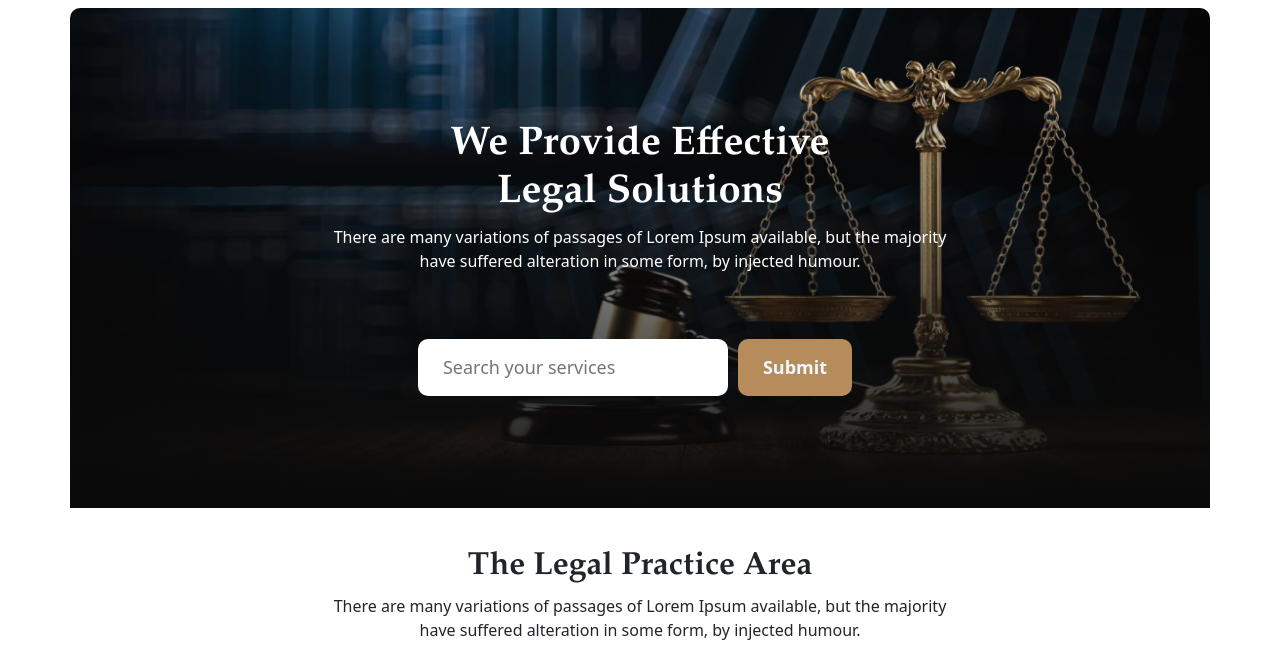
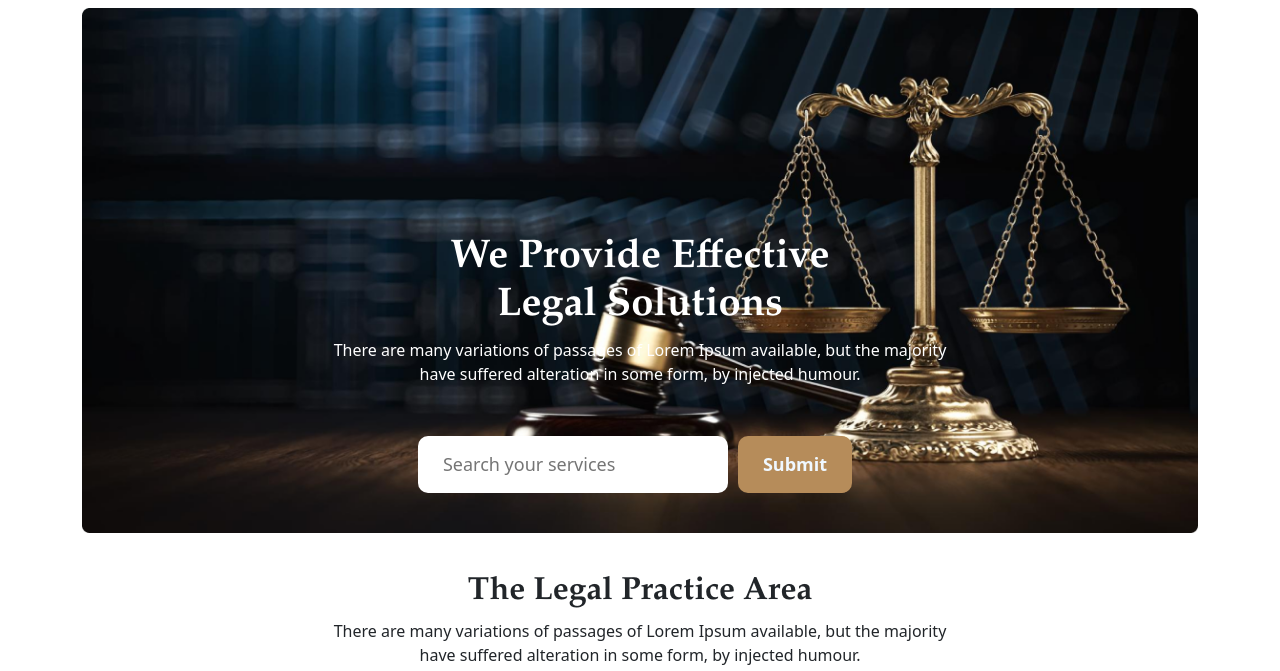
Before and after one commit to mdibrahimkhalil1995/3rd-assignment, a plain HTML site: page index.html in a window 1280 px wide. Shown: the part 98-769 px from the top of the page. Drawn offline with Linux system fonts and the light colour scheme.

Commit message:
add some line in slider

```diff
--- a/css/style.css
+++ b/css/style.css
@@ -5,26 +5,6 @@ h1,h2,h3{
 
 
 /* ==================================== */
-.slider-bg{
-    background-image: url(../images/banner.png);
-    height: 500px;
-    background-size: cover;
-    background-position: center;
-    background-repeat: no-repeat;
-    border-radius: 10px;
-
-}
-.slider{
-    background: linear-gradient(to top, #0a0a0a, #fffcfc00);
-    width: 100%;
-    height: 100%;
-    display: flex;
-    flex-direction: column;
-    justify-content: center;
-    align-items: center;
-    text-align: center;https://www.youtube.com/
-    color: aliceblue;
-}
 .slider h1{
     font-family: garamond;
     font-weight: 700;
--- a/index.html
+++ b/index.html
@@ -9,6 +9,7 @@
     <link rel="stylesheet" href="css/style.css">
   </head>
   <body>
+    <!-- nav section start -->
     <section>
         <div class="container py-3">
             <div class="row">
@@ -68,16 +69,20 @@
             </div>
         </div>
     </section>
+    <!-- nav section end -->
 
-
-    <div class="section">
+<!-- slaider section start -->
+<section>
   <div class="container">
-            <div class="row slider-bg">
+    <div class="row">
+      <div id="carouselExampleCaptions" class="carousel slide slaider">
+        <div class="carousel-inner">
+          <div class="carousel-item active">
+            <img src="images/banner.png" class="d-block w-100" alt="...">
+            <div class="carousel-caption d-none d-md-block">
               <div class="slider">
                 <h1>We Provide Effective <br>Legal Solutions</h1>
                 <p>There are many variations of passages of Lorem Ipsum available, but the majority <br>have suffered alteration in some form, by injected humour.</p>
-                    <div class="container">
-                        <div class="row">
                 <div class="slider-input">
                   <input type="search" placeholder="Search your services">
                   <input class="input-bg" type="submit">
@@ -86,8 +91,13 @@
             </div>
           </div>
         </div>
+
       </div>
     </div>
+  </div>
+</section>
+<!-- slaider section end -->
+
 
     <section>
         <div class="container">
@@ -140,11 +150,11 @@
     <section>
       <div class="container">
         <div class="row">
-          <div class="col">
+          <div class="col text-center m-4">
             <h2>What Our Client Say</h2>
             <p>There are many variations of passages of Lorem Ipsum available, but the majority have suffered alteration in some form, by injected humour.</p>
           </div>
-          <div id="carouselExampleDark" class="carousel carousel-dark slide">
+          <div id="carouselExampleDark" class="carousel carousel-light slide">
             <div class="carousel-indicators">
               <button type="button" data-bs-target="#carouselExampleDark" data-bs-slide-to="0" class="active" aria-current="true" aria-label="Slide 1"></button>
               <button type="button" data-bs-target="#carouselExampleDark" data-bs-slide-to="1" aria-label="Slide 2"></button>
```
Lines whose indentation alone changed are shown as unchanged.
